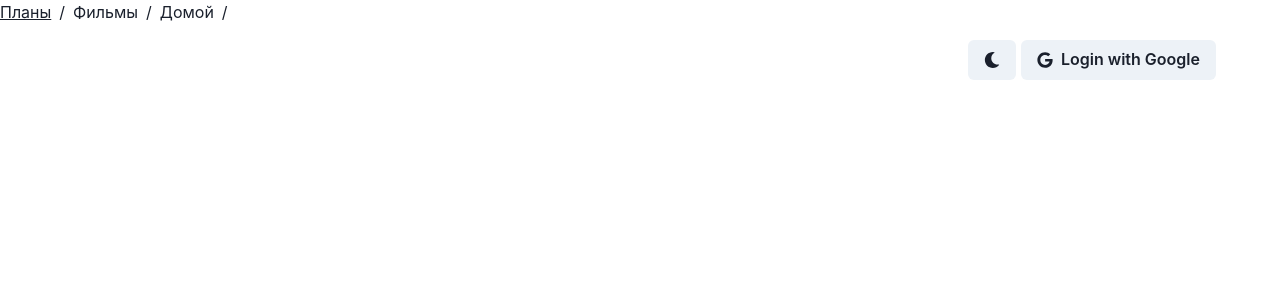
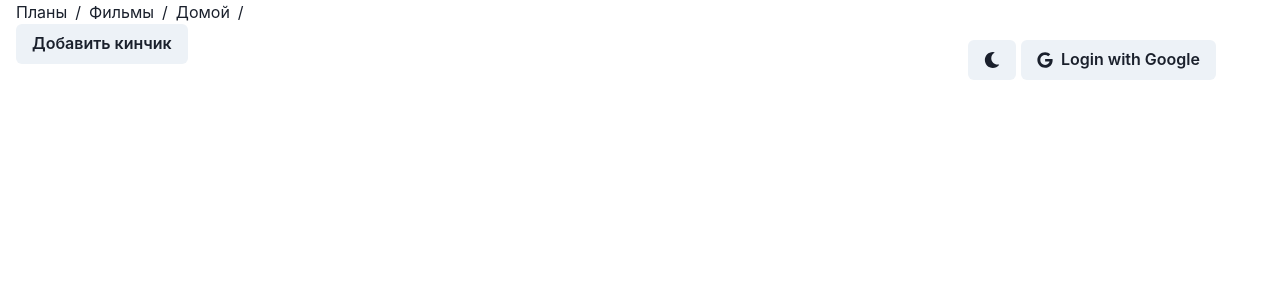
Before and after one commit to sevagol/veraworld, a Next.js app: page / in a window 1280 px wide. Shown: the top 300 px of the page. Built offline with nearby package versions, Linux system fonts and the light colour scheme; no server answers.

Commit message:
add popup films

```diff
--- a/pages/index.js
+++ b/pages/index.js
@@ -3,14 +3,30 @@ import AddTodo from "../components/AddTodo";
 import Auth from "../components/Auth";
 import TodoList from "../components/TodoList";
 import Link from "next/link";
+import { Button } from "@chakra-ui/react";
+import { Portal } from "@chakra-ui/react";
 import {
     Breadcrumb,
     BreadcrumbItem,
     BreadcrumbLink,
     BreadcrumbSeparator,
   } from '@chakra-ui/react'
+  import {
+    Popover,
+    PopoverTrigger,
+    PopoverContent,
+    PopoverHeader,
+    PopoverBody,
+    PopoverFooter,
+    PopoverArrow,
+    PopoverCloseButton,
+    PopoverAnchor,
+  } from '@chakra-ui/react'
+import AddFilm from "../components/AddFilm";
+
 export default function Home() {
 return (
+<Container maxW="7xl">
 <Breadcrumb>
   <BreadcrumbItem>
     <BreadcrumbLink href='/todo'>Планы</BreadcrumbLink>
@@ -25,5 +41,20 @@ return (
   </BreadcrumbItem>
   <Auth />
 </Breadcrumb>
+<Popover>
+  <PopoverTrigger>
+    <Button>Добавить кинчик</Button>
+  </PopoverTrigger>
+  <Portal>
+    <PopoverContent>
+      <PopoverArrow />
+      <PopoverCloseButton />
+      <PopoverBody>
+        <AddFilm/>
+      </PopoverBody>
+    </PopoverContent>
+  </Portal>
+</Popover>
+</Container>
 )
 }
```
